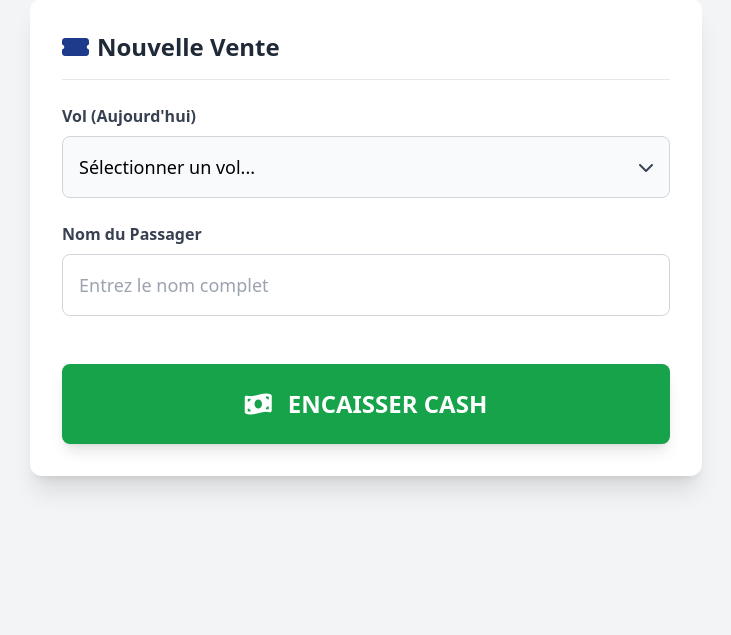
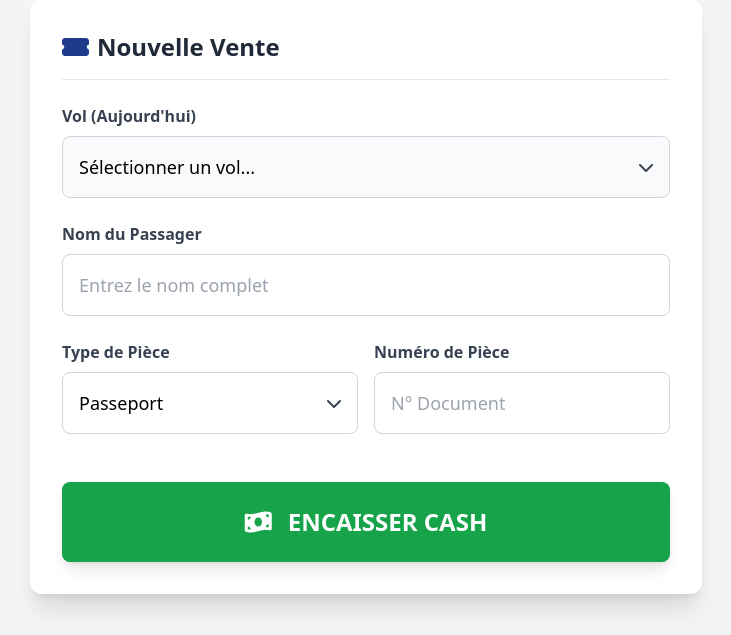
Before and after one commit to moa-digitalagency/GoPass_SGI, a Flask app: template templates/ops/pos.html in a window 1280 px wide. Shown: the part 165-800 px from the top of the page, without its empty margins (274-1005 px from the left). Run offline with Flask 3, Linux system fonts and the light colour scheme; the template is opened without the code that fills it, so the values that code supplies are empty; some libraries are stand-ins or nearby versions.

Commit message:
feat: make document details mandatory in POS and e-GoPass
- Add `passenger_document_type` to `GoPass` model and `init_db.py`.
- Enforce mandatory "Document Type" and "Document Number" fields in POS (`/ops/pos`) and Public Checkout (`/checkout`).
- Display document details (Type & Number) in Scanner validation results (`/ops/scanner`).
- Update `GoPassService` to handle and return these new fields.

Co-authored-by: moa-digitalagency <93324793+moa-digitalagency@users.noreply.github.com>

```diff
--- a/init_db.py
+++ b/init_db.py
@@ -21,7 +21,7 @@ def check_and_update_schema(db, app):
     expected_schema = {
         'users': ['uuid', 'role', 'location', 'is_active', 'phone'],
         'flights': ['source', 'capacity', 'status', 'manifest_pax_count', 'aircraft_registration'],
-        'gopasses': ['token', 'pass_number', 'payment_status', 'payment_ref', 'scan_date', 'scan_location', 'payment_method', 'sold_by', 'sales_channel'],
+        'gopasses': ['token', 'pass_number', 'payment_status', 'payment_ref', 'scan_date', 'scan_location', 'payment_method', 'sold_by', 'sales_channel', 'passenger_document_type'],
         'access_logs': ['status', 'validation_time'],
         'pass_types': ['color']
     }
@@ -172,6 +172,7 @@ def init_database():
                             holder_id=holder.id,
                             passenger_name=f"{holder.first_name} {holder.last_name}",
                             passenger_passport=f"P{i}12345",
+                            passenger_document_type='Passeport',
                             pass_type_id=standard_type.id,
                             status='valid',
                             payment_status='paid',
--- a/models/__init__.py
+++ b/models/__init__.py
@@ -147,7 +147,8 @@ class GoPass(db.Model):
     # Passenger Details
     holder_id = db.Column(db.Integer, db.ForeignKey('users.id'))
     passenger_name = db.Column(db.String(100), nullable=False)
-    passenger_passport = db.Column(db.String(50), nullable=False)
+    passenger_passport = db.Column(db.String(50), nullable=False) # Document Number
+    passenger_document_type = db.Column(db.String(50), default='Passport') # Type (Passport, ID, etc.)
 
     # Pass Type
     pass_type_id = db.Column(db.Integer, db.ForeignKey('pass_types.id'))
@@ -192,6 +193,7 @@ class GoPass(db.Model):
             'seller': self.seller.to_dict() if self.seller else None,
             'passenger_name': self.passenger_name,
             'passenger_passport': self.passenger_passport,
+            'passenger_document_type': self.passenger_document_type,
             'pass_type': self.pass_type.to_dict() if self.pass_type else None,
             'status': self.status,
             'payment_status': self.payment_status,
--- a/routes/public.py
+++ b/routes/public.py
@@ -44,6 +44,7 @@ def checkout(flight_id):
     if request.method == 'POST':
         passenger_name = request.form.get('passenger_name')
         passport = request.form.get('passport')
+        document_type = request.form.get('document_type', 'Passeport')
 
         # Simulate payment
         # ... payment logic ...
@@ -51,7 +52,8 @@ def checkout(flight_id):
         gopass = GoPassService.create_gopass(
             flight_id=flight.id,
             passenger_name=passenger_name,
-            passenger_passport=passport
+            passenger_passport=passport,
+            passenger_document_type=document_type
         )
 
         return redirect(url_for('public.confirmation', id=gopass.id))
--- a/services/gopass_service.py
+++ b/services/gopass_service.py
@@ -7,7 +7,7 @@ from services.qr_service import QRService
 
 class GoPassService:
     @staticmethod
-    def create_gopass(flight_id, passenger_name, passenger_passport, price=50.0, currency='USD', payment_ref=None, payment_method='Cash', sold_by=None, sales_channel='counter'):
+    def create_gopass(flight_id, passenger_name, passenger_passport, passenger_document_type='Passeport', price=50.0, currency='USD', payment_ref=None, payment_method='Cash', sold_by=None, sales_channel='counter'):
         flight = Flight.query.get(flight_id)
         if not flight:
             raise ValueError("Vol invalide")
@@ -30,6 +30,7 @@ class GoPassService:
             flight_id=flight_id,
             passenger_name=passenger_name,
             passenger_passport=passenger_passport,
+            passenger_document_type=passenger_document_type,
             price=price,
             currency=currency,
             payment_status='paid', # Assuming payment success for now
@@ -174,7 +175,8 @@ class GoPassService:
                 'color': 'green',
                 'data': {
                     'passenger': gopass.passenger_name,
-                    'passport': gopass.passenger_passport
+                    'passport': gopass.passenger_passport,
+                    'document_type': gopass.passenger_document_type
                 }
             }
 
--- a/templates/ops/pos.html
+++ b/templates/ops/pos.html
@@ -83,6 +83,33 @@
                     <input type="text" id="passenger_name" name="passenger_name" class="w-full p-4 border border-gray-300 rounded-lg text-lg focus:outline-none focus:ring-2 focus:ring-primary" placeholder="Entrez le nom complet" required autocomplete="off">
                 </div>
 
+                <!-- Document Details -->
+                <div class="grid grid-cols-1 md:grid-cols-2 gap-4">
+                    <div>
+                        <label class="block text-gray-700 font-bold mb-2" for="passenger_document_type">
+                            Type de Pièce
+                        </label>
+                        <div class="relative">
+                            <select id="passenger_document_type" name="passenger_document_type" class="w-full p-4 border border-gray-300 rounded-lg appearance-none text-lg focus:outline-none focus:ring-2 focus:ring-primary bg-white" required>
+                                <option value="Passeport" selected>Passeport</option>
+                                <option value="Carte d'Identité">Carte d'Identité</option>
+                                <option value="Permis de Conduire">Permis de Conduire</option>
+                                <option value="Carte d'Électeur">Carte d'Électeur</option>
+                                <option value="Autre">Autre</option>
+                            </select>
+                            <div class="pointer-events-none absolute inset-y-0 right-0 flex items-center px-4 text-gray-700">
+                                <i class="fas fa-chevron-down"></i>
+                            </div>
+                        </div>
+                    </div>
+                    <div>
+                        <label class="block text-gray-700 font-bold mb-2" for="passenger_passport">
+                            Numéro de Pièce
+                        </label>
+                        <input type="text" id="passenger_passport" name="passenger_passport" class="w-full p-4 border border-gray-300 rounded-lg text-lg focus:outline-none focus:ring-2 focus:ring-primary" placeholder="N° Document" required autocomplete="off">
+                    </div>
+                </div>
+
                 <!-- Action Buttons -->
                 <div class="pt-6">
                     <button type="submit" id="submitBtn" class="w-full bg-green-600 hover:bg-green-700 text-white font-bold py-6 px-8 rounded-lg text-2xl shadow-lg transform transition hover:scale-105 flex justify-center items-center">
@@ -114,7 +141,9 @@
 
             const formData = {
                 flight_id: document.getElementById('flight_id').value,
-                passenger_name: document.getElementById('passenger_name').value
+                passenger_name: document.getElementById('passenger_name').value,
+                passenger_document_type: document.getElementById('passenger_document_type').value,
+                passenger_passport: document.getElementById('passenger_passport').value
             };
 
             try {
```
Also changed, not shown: routes/ops.py (+4 -14 lines), templates/ops/scanner.html (+10 -0 lines), templates/public/checkout.html (+14 -1 lines).
